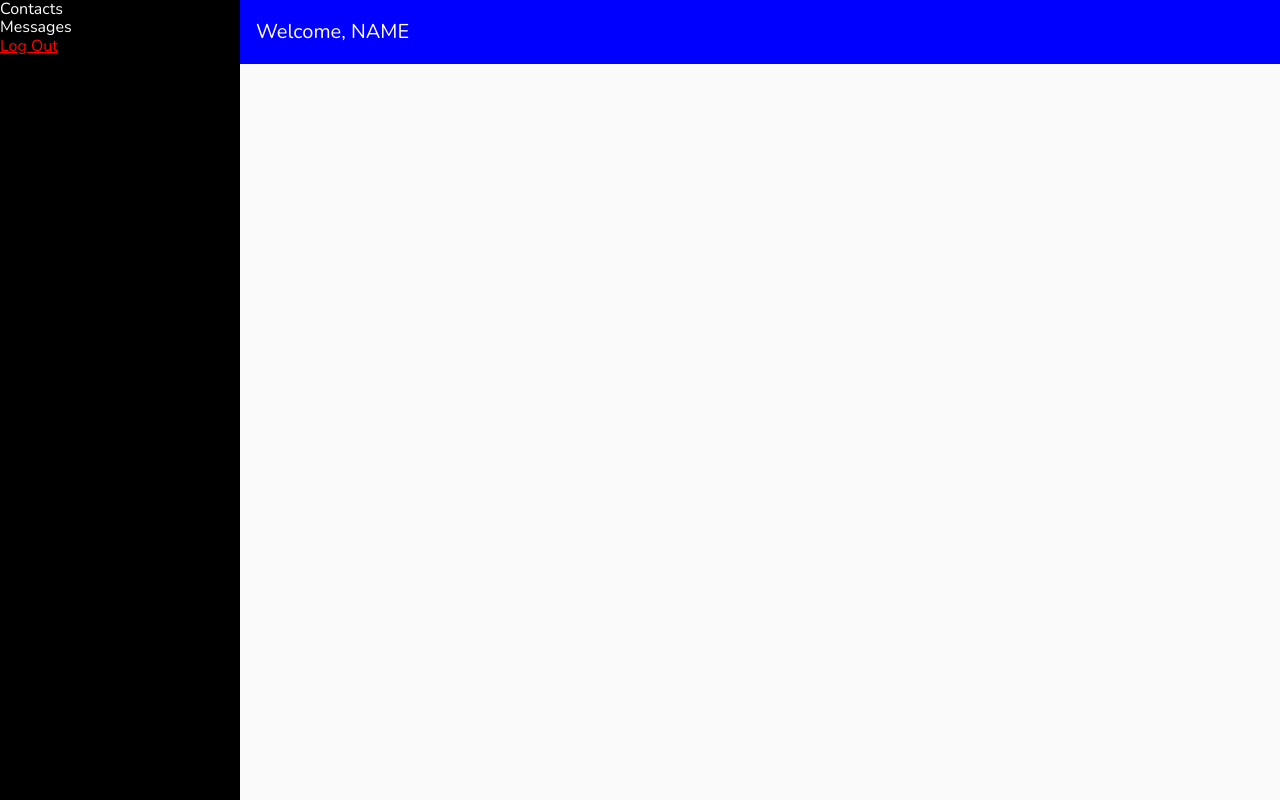
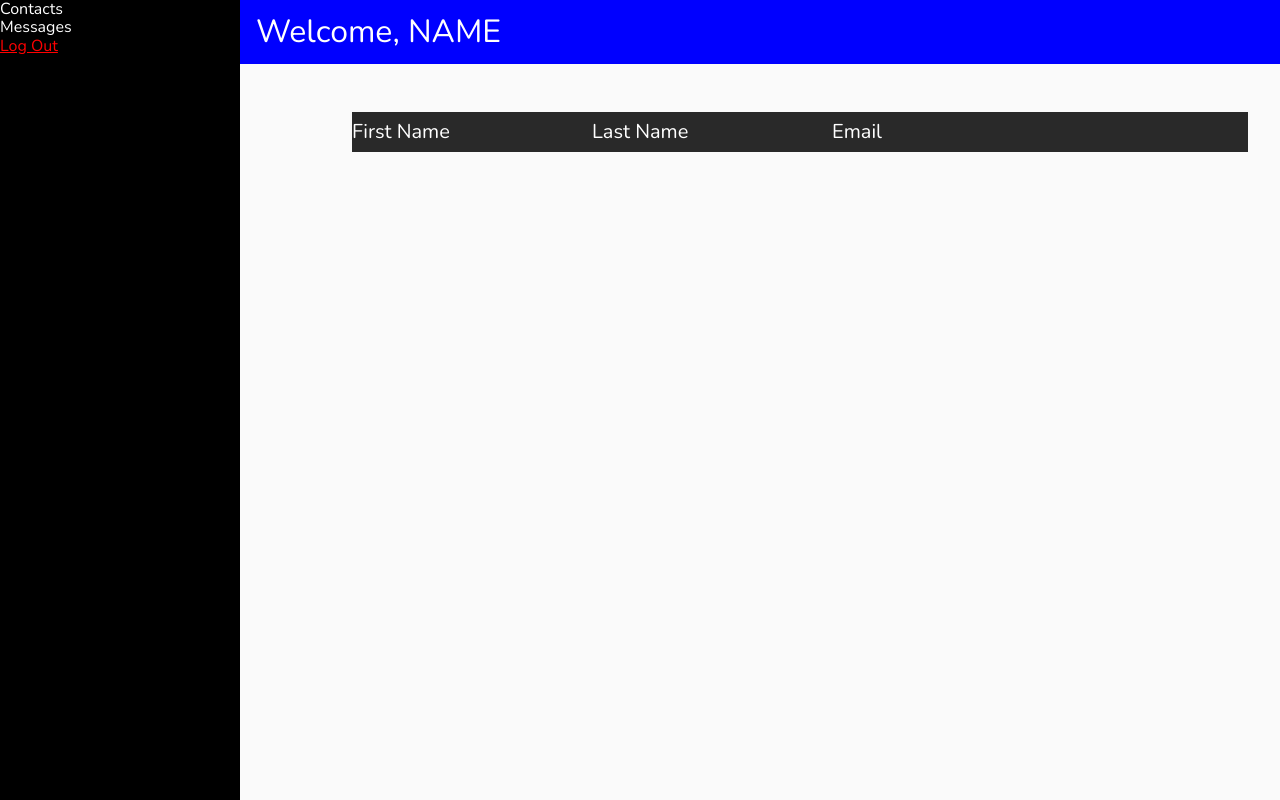
Before and after one commit to sloloris/hb-final-project, a Flask app: page /account_home in a window 1280 px wide. Run offline with Flask 2, Linux system fonts and the light colour scheme; the visitor is signed in with stand-in values (Sample User, id 1); data comes from the database, SQL or seed files in the repository; data that the repository does not hold is empty; some libraries are stand-ins or nearby versions.

Commit message:
made a slightly less crappy-looking table

```diff
--- a/static/build/styles.css
+++ b/static/build/styles.css
@@ -25,7 +25,7 @@
 
 .user-greeting {
     color: white;
-    font-size: 20px;
+    font-size: 32px;
     margin: 0 16px;
 }
 /* external div for contacts container */
@@ -33,12 +33,35 @@
     margin: 0 16px;
 }
 
+.contacts-table {
+    margin: 48px;
+    width: 896px;
+}
+
 .contacts-list {
+    margin: 0 48px;
+}
 
+.contacts-list-header {
+    background-color: #292929;
+    color: #ffffff;
+    width: 896px;
+}
+
+.header-item {
+    display: inline-block;
+    width: 240px;
+    line-height: 40px;
 }
 
 .contact-list-item .field {
     display: inline-block;
+    width: 240px;
+    line-height: 40px;
+}
+
+.email {
+    width: 416;
 }.main-contents {
     background-color: #fafafa;
     font-color: black;
--- a/static/styles/topnav.css
+++ b/static/styles/topnav.css
@@ -7,6 +7,6 @@
 
 .user-greeting {
     color: white;
-    font-size: 20px;
+    font-size: 32px;
     margin: 0 16px;
 }
```
Also changed, not shown: static/js/components/ContactsView.js (+10 -3 lines), static/styles/contactsview.css (+23 -0 lines), static/build/bundle.js.
